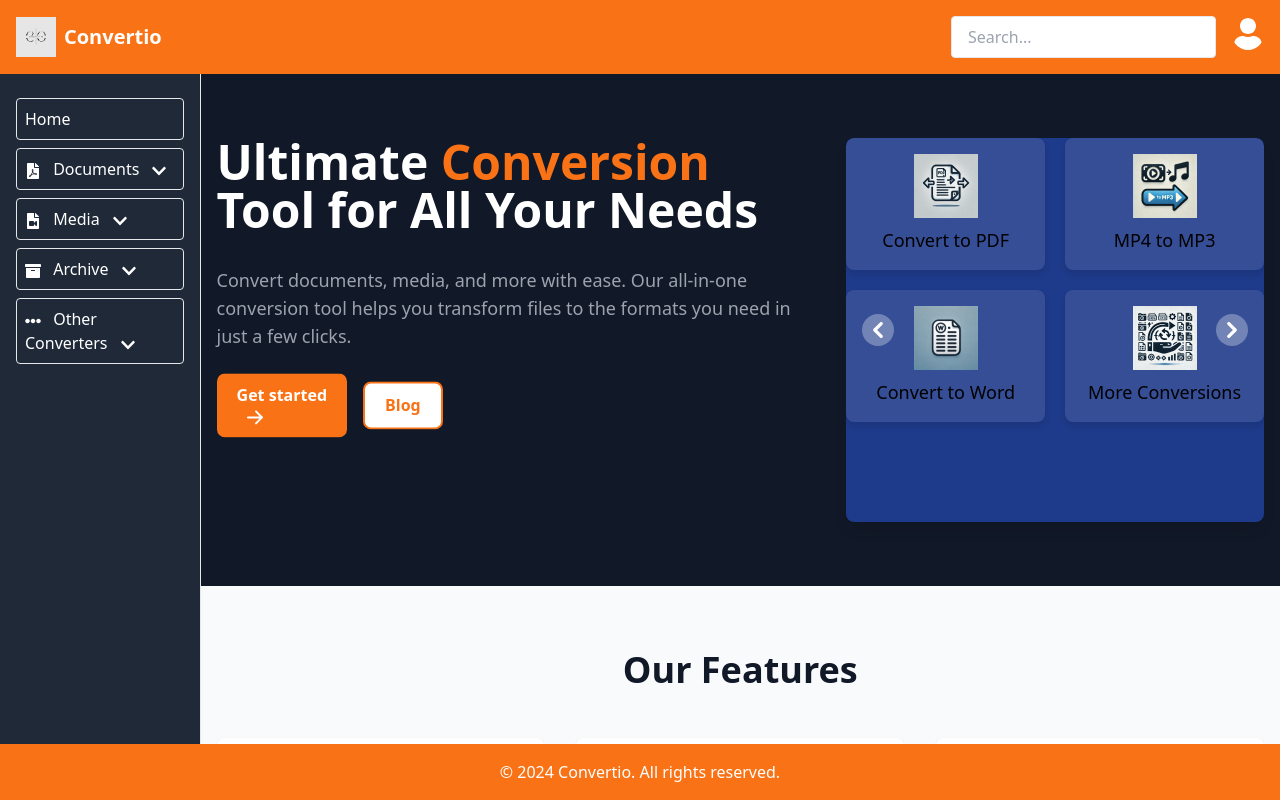
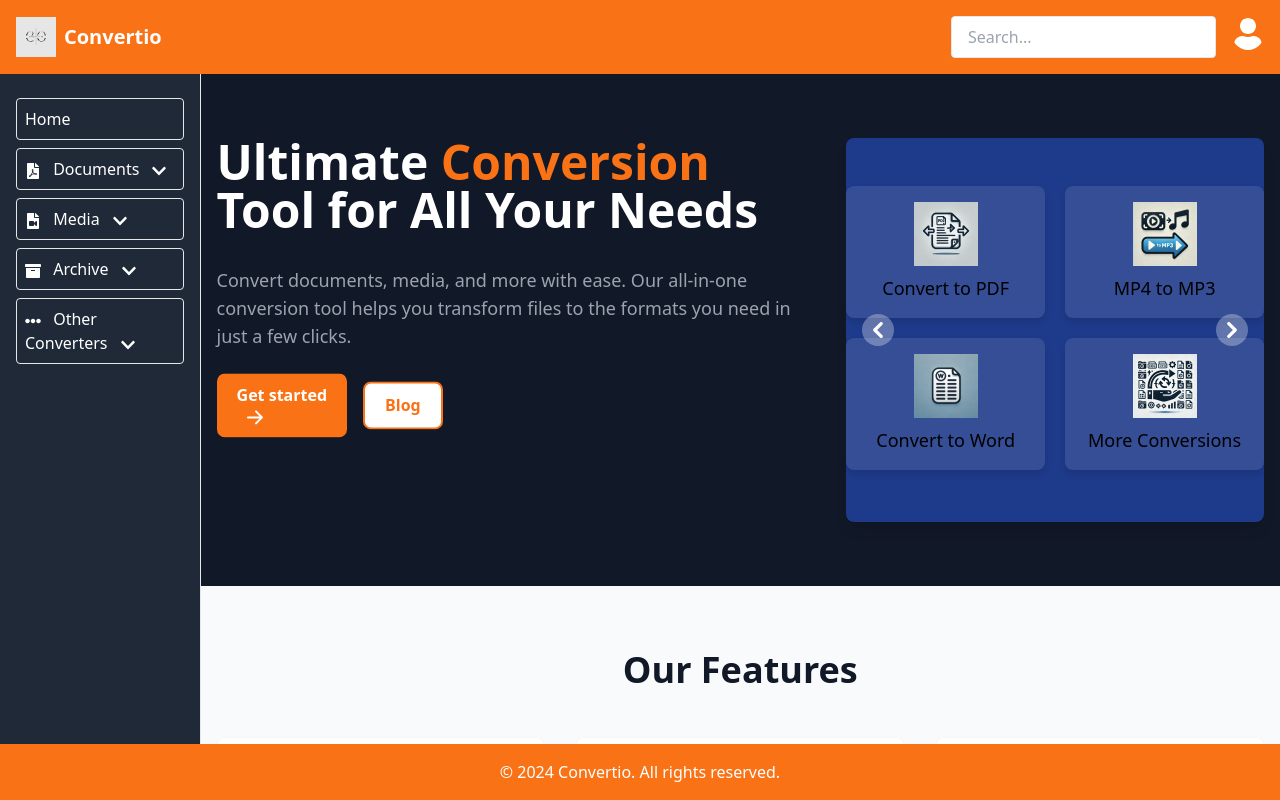
Before and after one commit to Yuri561/Convertio, a React (Vite) app: page / in a window 1280 px wide. Built offline with nearby package versions, Linux system fonts and the light colour scheme.

Commit message:
change grid

```diff
--- a/src/components/Home/Home.jsx
+++ b/src/components/Home/Home.jsx
@@ -104,7 +104,7 @@ const Home = () => {
 							data-aos='fade-left'>
 							<div className='relative h-full overflow-hidden rounded-lg shadow-lg'>
 								<div
-									className='grid grid-cols-2 gap-5 duration-700 ease-in-out'
+									className='grid grid-cols-2 gap-5 duration-700 ease-in-out my-12'
 									data-carousel-item>
 									<div className='card'>
 										<img
@@ -142,8 +142,8 @@ const Home = () => {
 									</div>
 								</div>
 								<div
-									className='grid grid-cols-2 gap-5 duration-700 ease-in-out hidden'
-									data-carousel-item>
+                  className='grid grid-cols-2 gap-5 duration-700 ease-in-out '
+                  data-carousel-item  >
 									<div className='card'>
 										<img
 											src={imgIcon}
```
